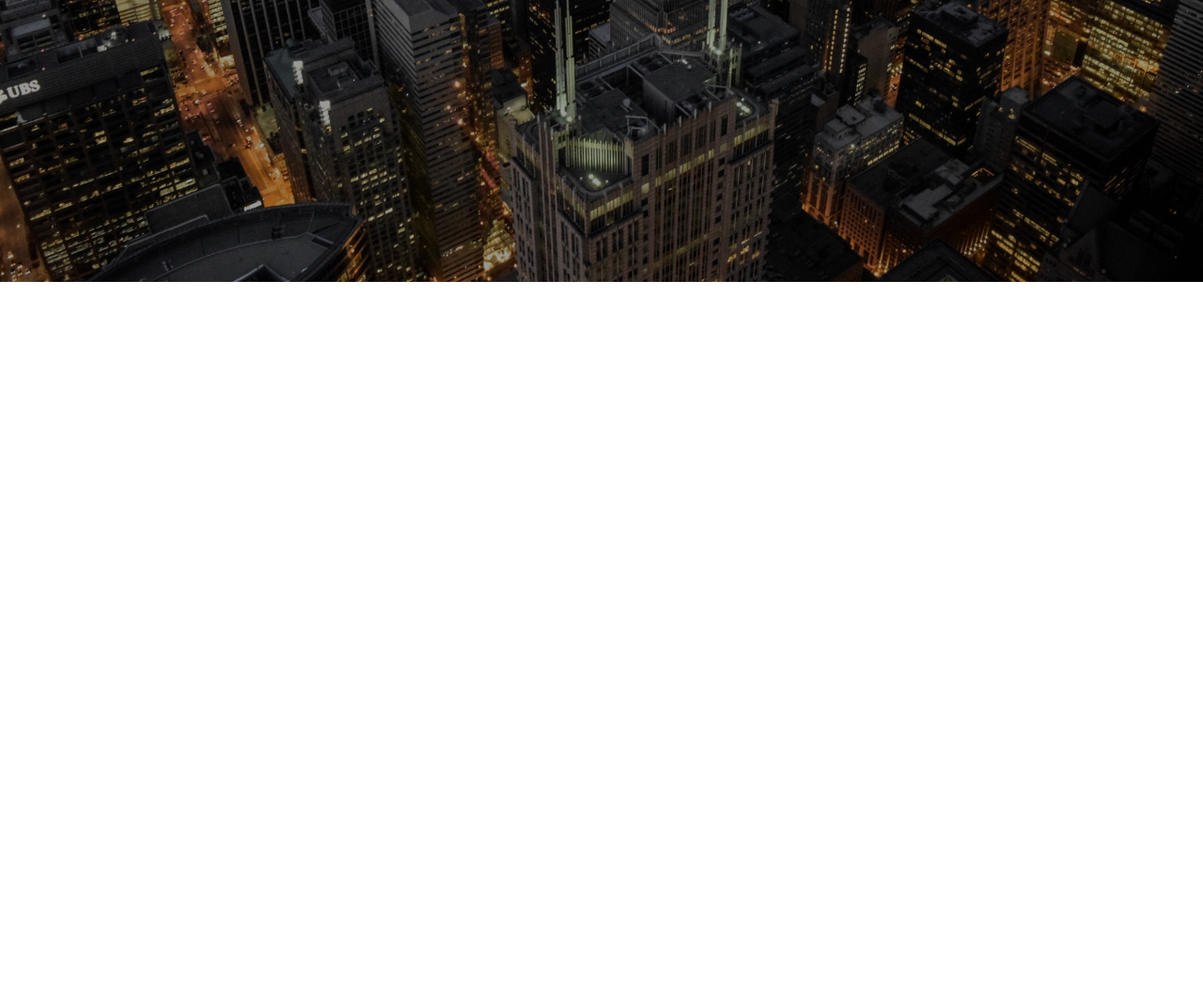
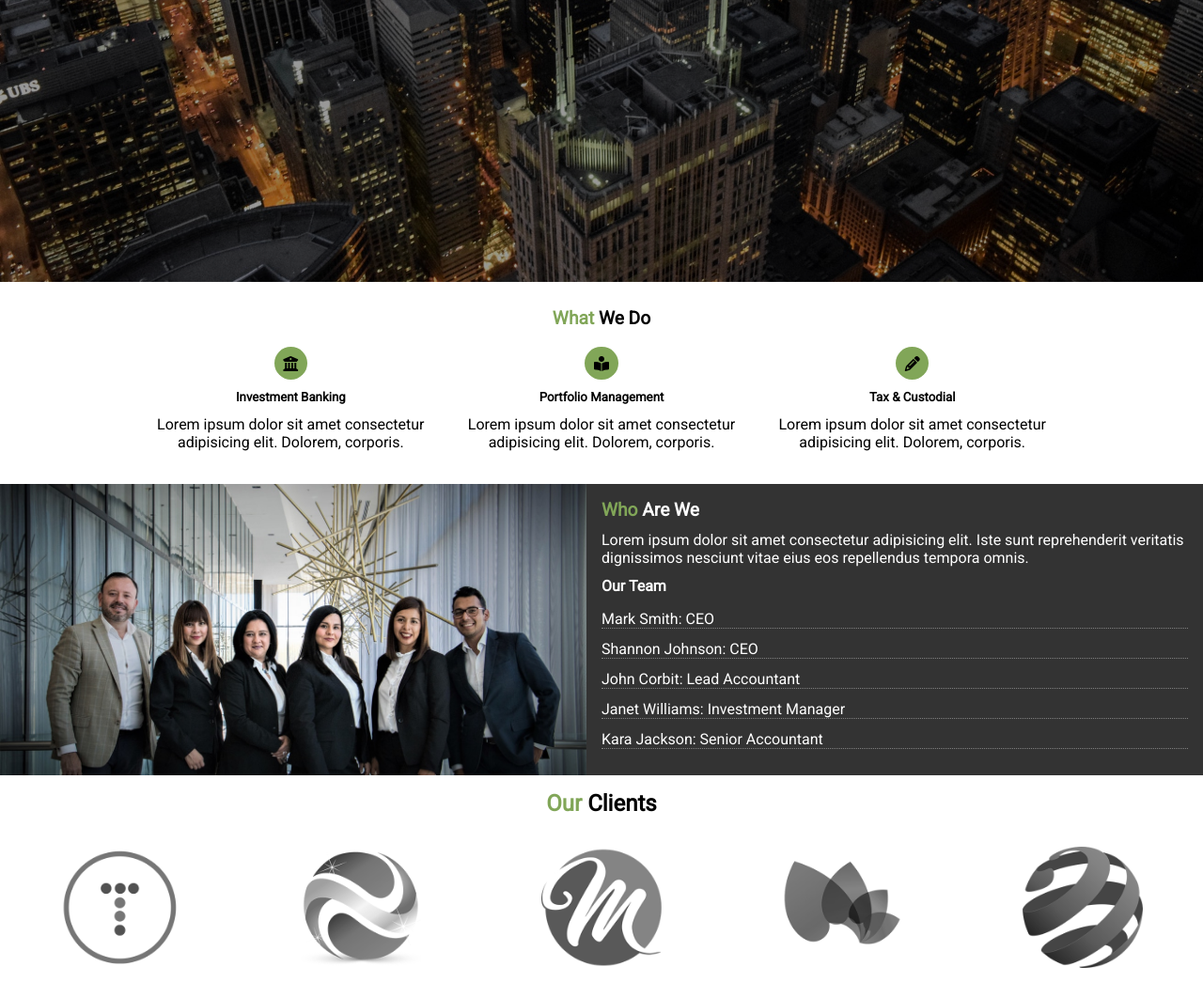
Before and after one commit to pravin-sharma/EverestLedger, a plain HTML site: page index.html in a window 1280 px wide. Shown: the part 548-1610 px from the top of the page at 94% size. Before the commit the page ends 848 px from the top, so only its background shows below. Drawn offline with Linux system fonts and the light colour scheme.

Commit message:
Added Who and Client Section

```diff
--- a/css/style.css
+++ b/css/style.css
@@ -1,94 +1,128 @@
-@import url('https://fonts.googleapis.com/css2?family=Roboto&display=swap');
+@import url("https://fonts.googleapis.com/css2?family=Roboto&display=swap");
 
-/* Reset */
-*{
+/********* Reset */
+* {
   box-sizing: border-box;
   padding: 0;
   margin: 0;
 }
 
-/* Main Elements */
+/************ Main Elements */
 body {
-    font-family: 'Roboto', sans-serif;
-
+  font-family: "Roboto", sans-serif;
 }
 
-a{
-    text-decoration:none;
+a {
+  text-decoration: none;
 }
 
-p{
+p {
   margin: 0.7rem 0rem;
 }
 
-/* Utility */
+/********* Utility */
 
-.l-heading{
+.l-heading {
   font-size: 3rem;
 }
 
-.text-primary{
+.m-heading {
+  font-size: 1.2rem;
+}
+
+.text-primary {
   color: #81a658;
 }
 
-.btn{
+.text-secondary {
+}
+
+.bg-light {
+}
+
+.bg-dark {
+  background-color: #333333;
+  color: #ffffff;
+}
+
+.py-1 {
+  padding: 1rem 0;
+}
+
+.py-2 {
+  padding: 2rem 0;
+}
+
+.py-3 {
+  padding: 3rem 0;
+}
+
+.p-1 {
+  padding: 1rem;
+}
+
+.p-2 {
+  padding: 2rem;
+}
+
+.p-3 {
+  padding: 3rem;
+}
+
+.btn {
   background-color: #81a658;
   color: #ffffff;
 }
 
-.btn:hover{
+.btn:hover {
   background-color: #709447;
   color: #ffffff;
 }
 
-
-
-/* Nav Bar */
-#navbar{
+/*********** Nav Bar */
+#navbar {
   position: sticky;
   top: 0;
 
   display: flex;
   justify-content: space-between;
-    align-items:center;
+  align-items: center;
 
   background-color: #262626;
   color: #ffffff;
   padding: 0.8rem 1rem;
-
 }
 
-#navbar .logo a{
+#navbar .logo a {
   color: #ffffff;
 }
 
-#navbar ul{
+#navbar ul {
   display: flex;
-    align-items:center;
+  align-items: center;
 
   list-style: none;
 }
 
-#navbar ul li a{
+#navbar ul li a {
   color: #ffffff;
   padding: 0.5rem 1rem;
   margin: 0.2rem;
   border-radius: 5px;
 }
 
-#navbar ul li a:hover{
-    background-color:  #81a658;
+#navbar ul li a:hover {
+  background-color: #81a658;
 }
 
-/* Showcase */
-#showcase{
-    background: url(../img/showcase.jpg)
-    no-repeat center center/cover;
+/************ Showcase */
+#showcase {
+  background: url(../img/showcase.jpg) no-repeat center center/cover;
   height: 100vh;
   color: #ffffff;
 }
 
-#showcase .showcase-content{
+#showcase .showcase-content {
   display: flex;
   flex-direction: column;
   justify-content: center;
@@ -99,18 +133,90 @@ p{
   height: 100%;
 }
 
-#showcase .showcase-content .l-heading{
+#showcase .showcase-content .l-heading {
   /* line-height: 1.2; */
 }
 
-#showcase .showcase-content .lead{
-    font-size:1.1rem;
+#showcase .showcase-content .lead {
+  font-size: 1.1rem;
   padding: 0 2rem;
   margin-bottom: 1.3rem;
   line-height: 1.5;
 }
 
-#showcase .showcase-content .btn{
+#showcase .showcase-content .btn {
   padding: 0.5rem 2rem;
   border-radius: 5px;
 }
+
+/************** What we do */
+
+#what .container {
+  width: 80%;
+  margin: auto;
+  padding: 1rem;
+  text-align: center;
+}
+
+#what .items {
+  display: flex;
+  flex-direction: row;
+  justify-content: center;
+  align-items: center;
+}
+
+#what .items .item {
+  flex: 1;
+  margin: 0.5rem;
+}
+#what .items .item i {
+  margin-bottom: 0.7rem;
+  background-color: #81a658;
+  padding: 0.6rem;
+  border-radius: 50%;
+}
+
+/************ Who Are We  */
+#who {
+  display: flex;
+  flex-direction: row;
+}
+
+#who div {
+  flex: 1;
+}
+
+#who .who-image {
+  background: url("/img/people.jpg") no-repeat center center/cover;
+}
+
+#who .who-text ul {
+  list-style: none;
+  margin-top: 1rem;
+}
+
+#who .who-text ul li {
+  border-bottom: 1px grey dotted;
+  margin-bottom: 0.75rem;
+}
+
+/****************** Our Clients  */
+#clients h2 {
+  text-align: center;
+  font-size: 1.5rem;
+}
+
+#clients .clients {
+  display: flex;
+  margin-bottom: 1rem;
+}
+
+#clients .clients .item img {
+  display: block;
+  width: 50%;
+  margin: auto;
+}
+
+/********** Contact Form & Map */
+
+/*********** Footer  */
--- a/index.html
+++ b/index.html
@@ -26,9 +26,9 @@
         </h3>
         <ul>
             <li><a href="#home">Home</a></li>
-            <li ><a href="#what">What</a></li>
-            <li ><a href="#who">Who</a></li>
-            <li ><a href="#contact">Contact</a></li>
+            <li><a href="#what">What</a></li>
+            <li><a href="#who">Who</a></li>
+            <li><a href="#contact">Contact</a></li>
         </ul>
     </nav>
 
@@ -39,7 +39,8 @@
                 The Sky Is The Limit
             </h1>
             <p class="lead">
-                Lorem ipsum dolor sit amet consectetur adipisicing elit. Rem repudiandae dicta maxime vitae debitis similique?
+                Lorem ipsum dolor sit amet consectetur adipisicing elit. Rem repudiandae dicta maxime vitae debitis
+                similique?
             </p>
             <a href="#what" class="btn">Read More</a>
         </div>
@@ -48,13 +49,89 @@
     <!-- Section - What we do -->
 
     <section id="what">
-
+        <div class="container">
+            <p>
+            <h3 class="m-heading">
+                <span class="text-primary">What</span> We Do
+            </h3>
+            </p>
+            <div class="items">
+                <div class="item">
+                    <i class="fas fa-university"></i>
+                    <h5>Investment Banking</h5>
+                    <p>
+                        Lorem ipsum dolor sit amet consectetur adipisicing elit. Dolorem, corporis.
+                    </p>
+                </div>
+                <div class="item">
+                    <i class="fas fa-book-reader "></i>
+                    <h5>Portfolio Management</h5>
+                    <p>
+                        Lorem ipsum dolor sit amet consectetur adipisicing elit. Dolorem, corporis.
+                    </p>
+                </div>
+                <div class="item">
+                    <i class="fas fa-pencil-alt "></i>
+                    <h5>Tax & Custodial</h5>
+                    <p>
+                        Lorem ipsum dolor sit amet consectetur adipisicing elit. Dolorem, corporis.
+                    </p>
+                </div>
+            </div>
+        </div>
     </section>
 
+    <!-- Section: Who We Are -->
+    <section id="who">
+        <div class="who-image">
+            <!-- <img src="/img/people.jpg" alt="Us"> -->
+        </div>
+        <div class="who-text bg-dark p-1">
+            <h2 class="m-heading">
+                <span class="text-primary">Who</span> Are We
+            </h2>
+            <p>
+                Lorem ipsum dolor sit amet consectetur adipisicing elit. Iste sunt reprehenderit veritatis dignissimos
+                nesciunt vitae eius eos repellendus tempora omnis.
+            </p>
+            <h4>Our Team</h4>
+            <ul>
+                <li>Mark Smith: CEO</li>
+                <li>Shannon Johnson: CEO</li>
+                <li>John Corbit: Lead Accountant</li>
+                <li>Janet Williams: Investment Manager</li>
+                <li>Kara Jackson: Senior Accountant</li>
+            </ul>
+        </div>
+    </section>
 
+    <!-- Clients -->
+    <section id="clients">
+        <h2 class="m-heading p-1">
+            <span class="text-primary">Our</span> Clients
+        </h2>
+        <div class="clients py-1">
+            <div class="item">
+                <img src="/img/logos/logo1.png" alt="">
+            </div>
+            <div class="item">
+                <img src="/img/logos/logo2.png" alt="">
+            </div>
+            <div class="item">
+                <img src="/img/logos/logo3.png" alt="">
+            </div>
+            <div class="item">
+                <img src="/img/logos/logo4.png" alt="">
+            </div>
+            <div class="item">
+                <img src="/img/logos/logo5.png" alt="">
+            </div>
+        </div>
+    </section>
 
+    <!-- Contact Form & Map  -->
 
-
+    <!-- Footer -->
 
 </body>
 
```
Lines whose indentation alone changed are shown as unchanged.
